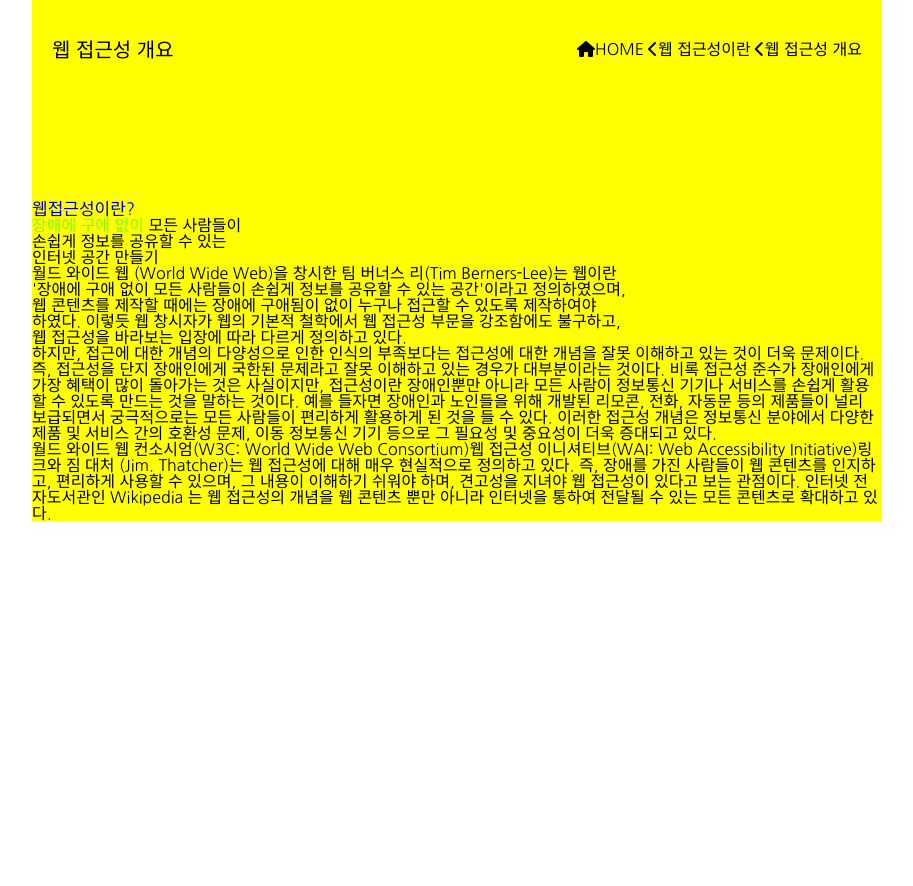
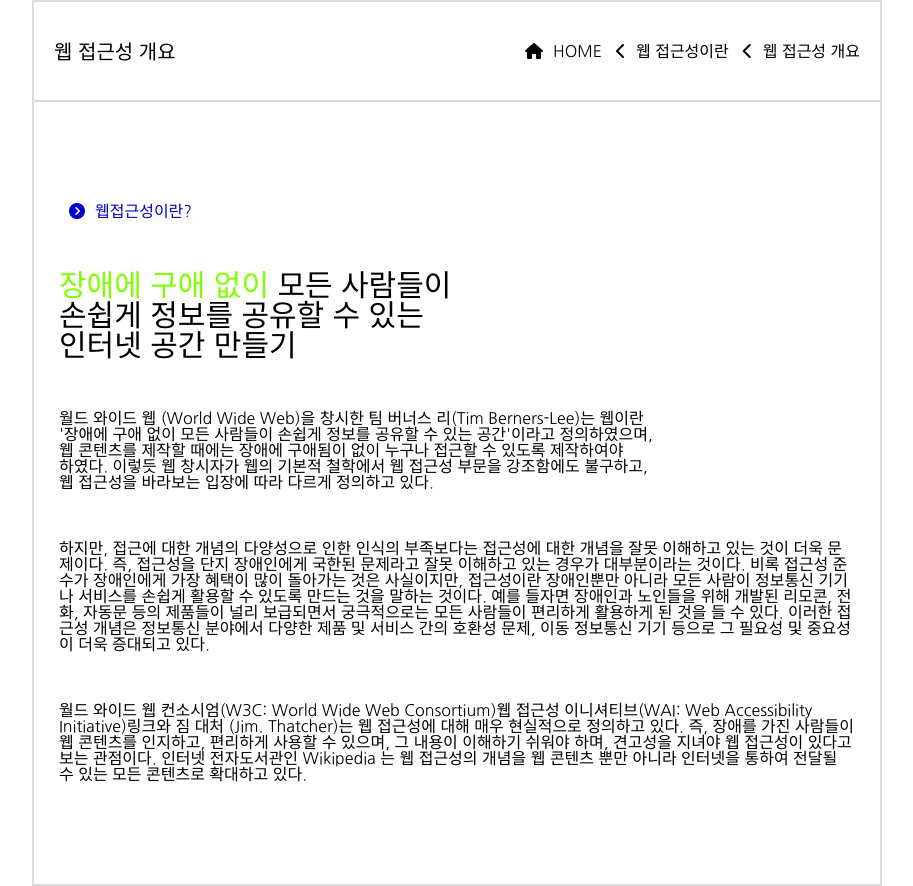
Before and after one commit to gyuriiikim/html_study, a PHP site: page / in a window 1280 px wide. Shown: the whole page, without its empty margins (183-1096 px from the left). Before the commit the page ends 521 px from the top, so only its background shows below. Run offline with PHP 8.4, Linux system fonts and the light colour scheme; some libraries are stand-ins or nearby versions.

Commit message:
Add files via upload

```diff
--- a/clonecoding/02_wah/index.html
+++ b/clonecoding/02_wah/index.html
@@ -15,6 +15,8 @@
     <!-- fontawsome -->
     <link rel="stylesheet" href="https://cdnjs.cloudflare.com/ajax/libs/font-awesome/6.3.0/css/all.min.css"
     integrity="sha512-SzlrxWUlpfuzQ+pcUCosxcglQRNAq/DZjVsC0lE40xsADsfeQoEypE+enwcOiGjk/bSuGGKHEyjSoQ1zVisanQ==" crossorigin="anonymous" referrerpolicy="no-referrer" />
+    <link rel="stylesheet" href="https://cdnjs.cloudflare.com/ajax/libs/font-awesome/6.3.0/css/all.min.css"
+    integrity="sha512-SzlrxWUlpfuzQ+pcUCosxcglQRNAq/DZjVsC0lE40xsADsfeQoEypE+enwcOiGjk/bSuGGKHEyjSoQ1zVisanQ==" crossorigin="anonymous" referrerpolicy="no-referrer" />
 </head>
 <body>
     <main>
@@ -26,7 +28,8 @@
             </dl>
         </div>
         <section>
-            <h2>웹접근성이란?</h2>
+            <h2><span class="awesome">웹접근성이란?</span></h2>
+            <!-- <h2><i class="fa-solid fa-circle-chevron-right"></i>웹접근성이란?</h2> -->
                 <p><em>장애에 구애 없이</em> 모든 사람들이<br>손쉽게 정보를 공유할 수 있는<br>인터넷 공간 만들기</p>
                 <p>월드 와이드 웹 (World Wide Web)을 창시한 팀 버너스 리(Tim Berners-Lee)는 웹이란<br>'장애에 구애 없이 모든 사람들이 손쉽게 정보를 공유할 수 있는 공간'이라고 정의하였으며,<br>웹 콘텐츠를 제작할 때에는 장애에 구애됨이 없이 누구나 접근할 수 있도록 제작하여야<br> 하였다. 이렇듯 웹 창시자가 웹의 기본적 철학에서 웹 접근성 부문을 강조함에도 불구하고,<br> 웹 접근성을 바라보는 입장에 따라 다르게 정의하고 있다.</p>
                 <p>하지만, 접근에 대한 개념의 다양성으로 인한 인식의 부족보다는 접근성에 대한 개념을 잘못 이해하고 있는 것이 더욱 문제이다. 즉, 접근성을 단지 장애인에게 국한된 문제라고 잘못 이해하고 있는 경우가 대부분이라는 것이다. 비록 접근성 준수가 장애인에게 가장 혜택이 많이 돌아가는 것은 사실이지만, 접근성이란 장애인뿐만 아니라 모든 사람이 정보통신 기기나 서비스를 손쉽게 활용할 수 있도록 만드는 것을 말하는 것이다. 예를 들자면 장애인과 노인들을 위해 개발된 리모콘, 전화, 자동문 등의 제품들이 널리 보급되면서 궁극적으로는 모든 사람들이 편리하게 활용하게 된 것을 들 수 있다. 이러한 접근성 개념은 정보통신 분야에서 다양한 제품 및 서비스 간의 호환성 문제, 이동 정보통신 기기 등으로 그 필요성 및 중요성이 더욱 증대되고 있다.</p>
--- a/clonecoding/02_wah/styles/main.css
+++ b/clonecoding/02_wah/styles/main.css
@@ -1,15 +1,18 @@
+/* main & 공통배경 ---------------------------------------- */
 main {
-    background-color: yellow;
-    width:850px;
+    /* background-color: yellow; */
+    width:850px; border: 2px solid gainsboro;
     margin:0 auto;
 }
+/* 웹접근성개요---------------------------------------------- */
 main .top {
-    height:100px;
+    height:100px; border-bottom: 2px solid gainsboro;
 }
 main .top h1 {
     float:left; font-size:1.25rem;
     line-height:100px; margin-left:20px;
 }
+/* 현재페이지경로 -------------------------------------------*/
 main .top dl {}
 main .top dl dd {
     float:right; font-size:0.875rem;
@@ -18,16 +21,33 @@ main .top dl dd {
 main .top dl dd span {}
 main .top dl dd span::before {
     display:inline; content:'\f015';
+    padding-right:10px;
 }
 main .top dl dd em {}
 main .top dl dd em::before {
     display:inline; content:'\f053';
+    margin:10px 10px;
 }
-main section {}
+/* 웹접근성제목---------------------------------------------- */
+main section {
+    padding:100px 25px; overflow:hidden;
+    display:inline-block;
+}
 main section h2 {
-    font-size:1.063rem;
+    font-size:1.063rem; margin-bottom:50px;
     color:mediumblue; font-weight:700px;
-    margin-top:100px;
 }
-main section p {}
-main section p em {color:chartreuse;}
+main section h2 span::before {
+    display:inline; content:'\f138';
+    margin:10px 10px;
+}
+/* 웹접근성 내용---------------------------------------------- */
+main section h2 p {line-height:1.5;}
+main section p em {
+    color:chartreuse; font-size:1.875rem;
+}
+main section h2+p {
+    font-size:1.875rem; margin-bottom:50px;
+}
+main section h2+p+p {margin-bottom:50px;}
+main section h2+p+p+p {margin-bottom:50px;}
```
